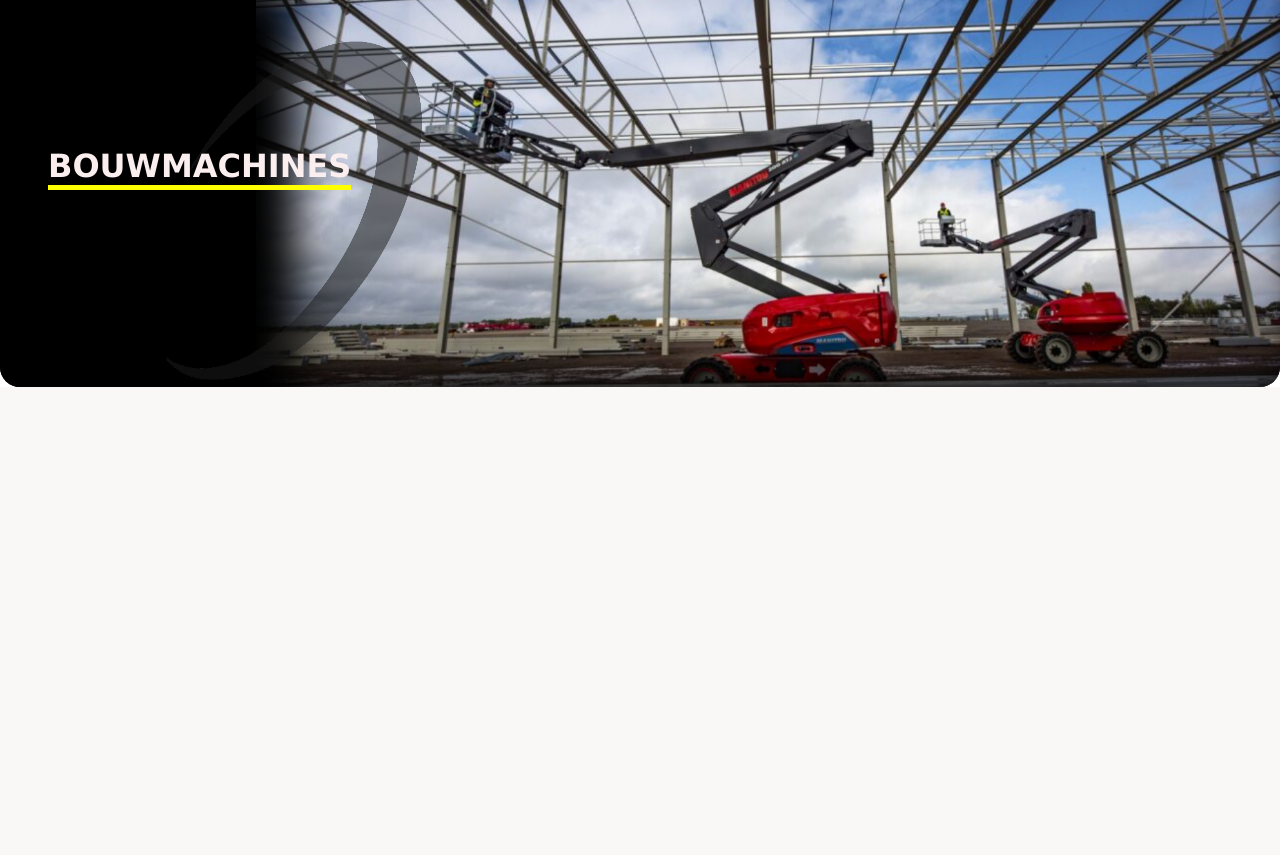
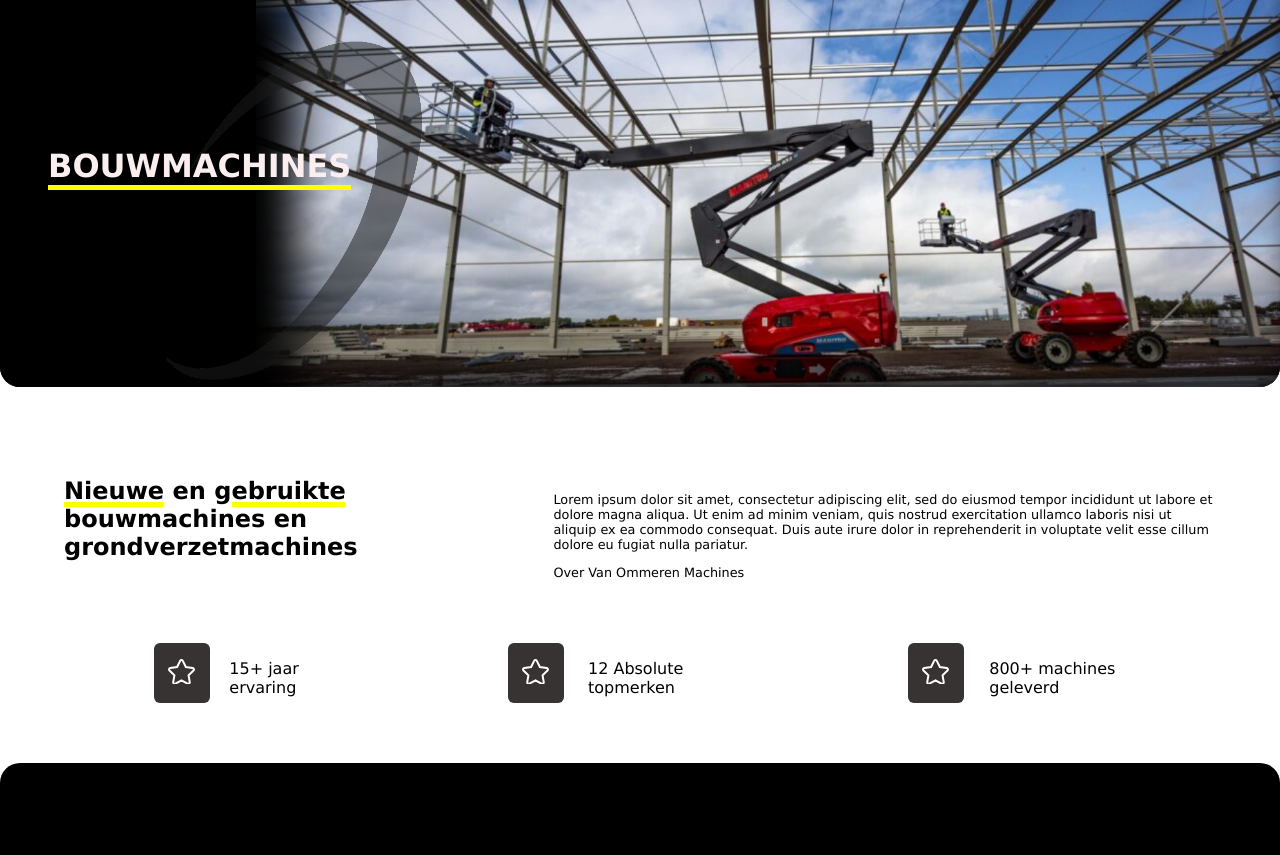
Before and after one commit to Saeid560739/Bouwmachines, a plain HTML site: page index.html in a window 1280 px wide. Shown: the part 97-952 px from the top of the page. Before the commit the page ends 800 px from the top, so only its background shows below. Drawn offline with nearby package versions, Linux system fonts and the light colour scheme.

Commit message:
tweede deel

```diff
--- a/index.html
+++ b/index.html
@@ -10,7 +10,7 @@
 </head>
 <body>
     <!-- start nav -->
-
+    <div class="header">
         <div class="nav-container">
             <div class="nav" id="a">
                 <img class="logo" src="Images/logo.png">
@@ -34,6 +34,7 @@
             </div>
         </div>
 
+
             <!-- end nav -->
         <div class="home-image-container">
 
@@ -43,7 +44,46 @@
             <div class="left-shadow"> </div>
             <img class="c" src="Images/c.png">
 
-        <h1 aria-label="Census" class="words">BOUWMACHINES</h1>
+            <h1 aria-label="Census" id="words">BOUWMACHINES</h1>
+        </div>
+    </div>
+
+        <div class="white-div">
+            <div class="text-content">
+                <h2 aria-label="Census" id="left-title"><span class="underline-words">Nieuwe</span> en <span class="underline-words">gebruikte</span> bouwmachines en grondverzetmachines</h2>
+                <div id="right-title">Lorem ipsum dolor sit amet, consectetur adipiscing elit, sed do eiusmod tempor incididunt ut labore et dolore magna aliqua. Ut enim ad minim veniam, quis nostrud exercitation ullamco laboris nisi ut aliquip ex ea commodo consequat. Duis aute irure dolor in reprehenderit in voluptate velit esse cillum dolore eu fugiat nulla pariatur.<p id="Footer-text">Over Van Ommeren Machines</p></div>
+            </div>
+            <div class="icons">
+
+                <div class="icon-container" style="display: flex;">
+                    <div class="app-icon" >
+                        <svg xmlns="http://www.w3.org/2000/svg" width="26.979" height="25.897" viewBox="0 0 26.979 25.897">
+                        <path id="Icon_awesome-star" data-name="Icon awesome-star" d="M12.572.829,9.528,7l-6.81.993a1.492,1.492,0,0,0-.825,2.545l4.927,4.8L5.655,22.122a1.491,1.491,0,0,0,2.163,1.571l6.092-3.2L20,23.692a1.492,1.492,0,0,0,2.163-1.571L21,15.34l4.927-4.8A1.492,1.492,0,0,0,25.1,7.994L18.291,7,15.248.829a1.493,1.493,0,0,0-2.675,0Z" transform="translate(-0.421 1.001)" fill="none" stroke="#fff" stroke-width="2"/>
+                        </svg>
+                    </div>
+                    <p class="icon-text" >15+ jaar ervaring</p>
+                </div>
+
+                <div class="icon-container" style="display: flex;">
+                    <div class="app-icon" >
+                        <svg xmlns="http://www.w3.org/2000/svg" width="26.979" height="25.897" viewBox="0 0 26.979 25.897">
+                        <path id="Icon_awesome-star" data-name="Icon awesome-star" d="M12.572.829,9.528,7l-6.81.993a1.492,1.492,0,0,0-.825,2.545l4.927,4.8L5.655,22.122a1.491,1.491,0,0,0,2.163,1.571l6.092-3.2L20,23.692a1.492,1.492,0,0,0,2.163-1.571L21,15.34l4.927-4.8A1.492,1.492,0,0,0,25.1,7.994L18.291,7,15.248.829a1.493,1.493,0,0,0-2.675,0Z" transform="translate(-0.421 1.001)" fill="none" stroke="#fff" stroke-width="2"/>
+                        </svg>
+                    </div>
+                    <p class="icon-text" >12 Absolute topmerken</p>
+                </div>
+                <div class="icon-container" style="display: flex;">
+                    <div class="app-icon" >
+                        <svg xmlns="http://www.w3.org/2000/svg" width="26.979" height="25.897" viewBox="0 0 26.979 25.897">
+                        <path id="Icon_awesome-star" data-name="Icon awesome-star" d="M12.572.829,9.528,7l-6.81.993a1.492,1.492,0,0,0-.825,2.545l4.927,4.8L5.655,22.122a1.491,1.491,0,0,0,2.163,1.571l6.092-3.2L20,23.692a1.492,1.492,0,0,0,2.163-1.571L21,15.34l4.927-4.8A1.492,1.492,0,0,0,25.1,7.994L18.291,7,15.248.829a1.493,1.493,0,0,0-2.675,0Z" transform="translate(-0.421 1.001)" fill="none" stroke="#fff" stroke-width="2"/>
+                        </svg>
+                    </div>
+                    <p class="icon-text" >800+ machines geleverd</p>
+                </div>
+            </div>
+        </div>
+        <div class="dark-container">
+
         </div>
 
 
--- a/script.js
+++ b/script.js
@@ -1,4 +1,7 @@
-let text = document.querySelector('.words');
+
+
+  function animText(words){
+    let text = document.querySelector('#'+words);
     let arr = text;
     for (var i = 0; i < arr.length; i++) {
         console.log(arr.charAt(i));
@@ -13,4 +16,16 @@ text.innerHTML = text.textContent.replace(/\S/g, "<span class='letters' aria-hid
         easing: "easeOutExpo",
         delay: (el, i) => 90 * i
 
-  })
+      });
+
+  }
+  animText('words');
+  var doc, bod, htm;
+  addEventListener('load', function(){
+    doc = document; bod = doc.body; htm = doc.documentElement;
+    addEventListener('scroll', function(){
+    doc.querySelector('.nav').style.backgroundColor = htm.scrollTop > 100 ? '#d3cccc' : '#fff';
+    doc.querySelector('.topnav').style.backgroundColor = htm.scrollTop > 100 ? '#d3cccc' : '#fff';
+
+  });
+});
--- a/style.css
+++ b/style.css
@@ -134,7 +134,7 @@ body{
     display: none;
   }
 
-  @media screen and (max-width: 600px) {
+  @media screen and (max-width: 800px) {
     .btn-afspraak{display: none;}
     .topnav a {display: none;}
     .btn-afspraak-resp{display: none;}
@@ -142,13 +142,17 @@ body{
         width: 100%;
 
     }
+    .icons{
+      display: flex;
+    }
+
     .topnav a.icon {
       float: right;
       display: block;
     }
   }
 
-  @media screen and (max-width: 600px) {
+  @media screen and (max-width: 800px) {
     .topnav.responsive {
         position: relative;
         display: block;
@@ -161,6 +165,8 @@ body{
       top: 0;
 
     }
+
+
     .btn-afspraak-resp{display: block;}
     .topnav.responsive a {
       float: none;
@@ -179,7 +185,7 @@ body{
   /*end navbar*/
 
   /*title*/
-  .words {
+  #words {
     font-size: 2rem;
     text-align: center;
     position: relative;
@@ -190,3 +196,71 @@ body{
     border-bottom: yellow solid 5px;
     width: fit-content;
 }
+/*white content*/
+
+
+#color{
+  color: red;
+}
+.underline-words{
+  text-decoration-line: underline;
+  text-decoration-thickness: 5px;
+  text-decoration-color: yellow;
+
+}
+.text-content{
+  display: flex;
+  margin-top: 70px;
+  margin-left: 5%;
+  margin-right: 5%;
+}
+#right-title{
+  margin-top: 35px;
+  margin-left: 17%;
+  font-size: 0.8em;
+  max-height: 150px;
+  overflow: auto;
+}
+.icons{
+  display: flex;
+  margin-left: 12%;
+  margin-right: 9%;
+  justify-content: space-between;
+  margin-top: 50px;
+  overflow: hidden;
+
+}
+@media screen and (max-width: 800px) {
+  .icons{
+    display: block;
+  }
+}
+.app-icon{
+  background-color: #373333;
+  width: fit-content;
+  padding: 16px 15px 15px 14px;
+  border-radius: 6px;
+  height: fit-content;
+  margin-bottom: 3px;
+}
+.icon-text{
+
+  margin-left: 10%;
+  margin-right: 10%;
+  font-size: 1rem;
+}
+.white-div{
+  padding-bottom: 50px;
+}
+/*dark-container*/
+.dark-container{
+  width: 100%;
+  height: 484px;
+  margin: 0;
+  background-color: black;
+  border-radius: 20px;
+
+  overflow: hidden;
+
+
+}
```
Lines whose indentation alone changed are shown as unchanged.
